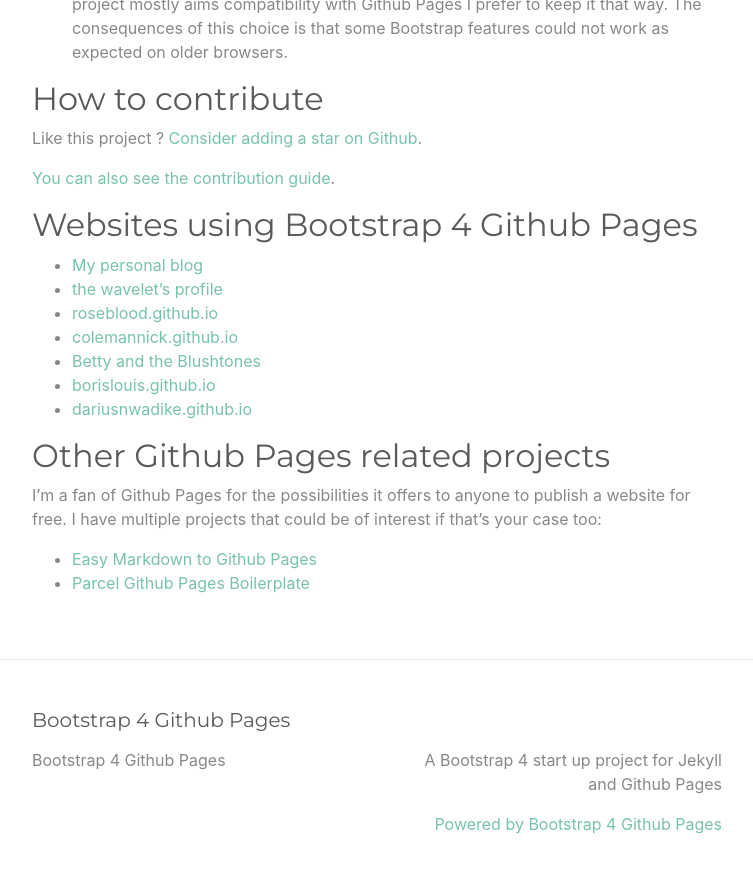
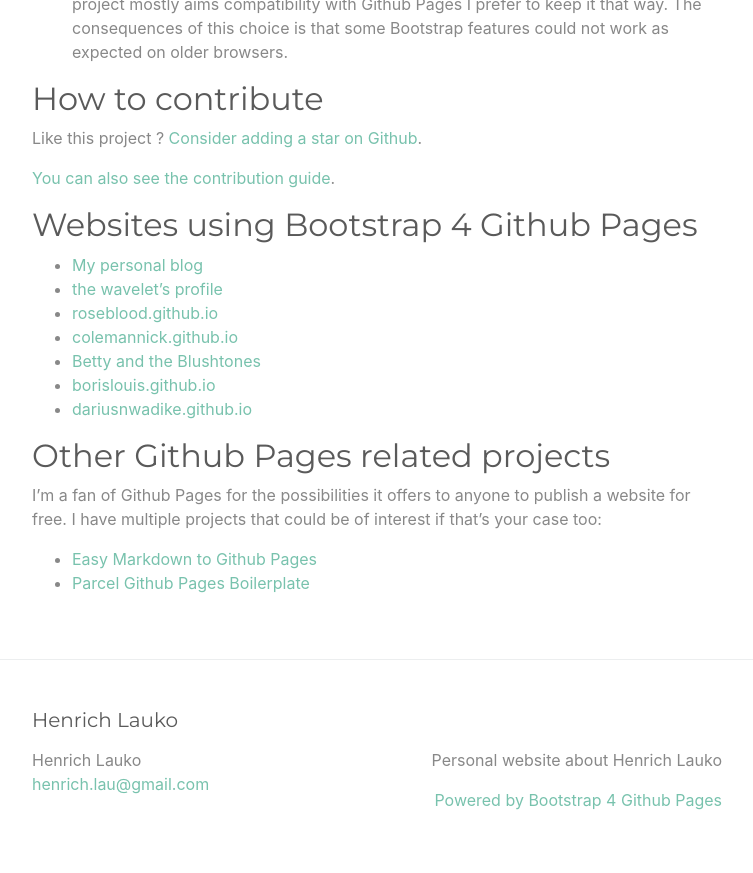
Before and after one commit to xlauko/xlauko.github.io, a Jekyll site: the page built from index.md, in a window 1280 px wide and 900 px high, scrolled down 2416 px. Shown: the top 873 px of the window, without its empty margins (263-1016 px from the left). Built offline with Jekyll 4.4.1, drawn with Linux system fonts in a browser that asks for light colours; some of the changed text lies outside the part shown.

Commit message:
config: update personal info

```diff
--- a/_config.yml
+++ b/_config.yml
@@ -13,16 +13,16 @@
 # you will see them accessed via {{ site.title }}, {{ site.email }}, and so on.
 # You can create any custom variable you would like, and they will be accessible
 # in the templates via {{ site.myvariable }}.
-title: Bootstrap 4 Github Pages
-email: ""
+title: Henrich Lauko
+email: "henrich.lau@gmail.com"
 description: >- # this means to ignore newlines until "baseurl:"
-  A Bootstrap 4 start up project for Jekyll and Github Pages
+  Personal website about Henrich Lauko
 #baseurl: "" # the subpath of your site, e.g. /blog
-#url: "" # the base hostname & protocol for your site, e.g. http://example.com
-#twitter_username: jekyllrb
-#github_username:  jekyll
+url: "http:/xlauko.github.io" # the base hostname & protocol for your site, e.g. http://example.com
+twitter_username: HenrichLauko
+github_username:  xlauko
 
-repository: "nicolas-van/bootstrap-4-github-pages"
+repository: "xlauko/xlauko.github.io"
 
 # Build settings
 plugins:
```
